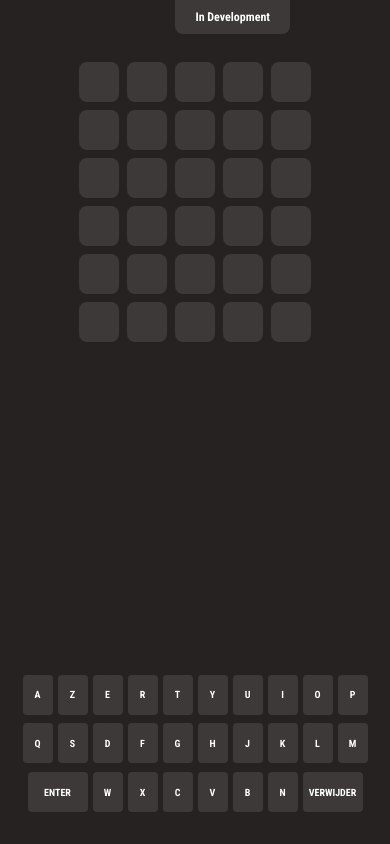
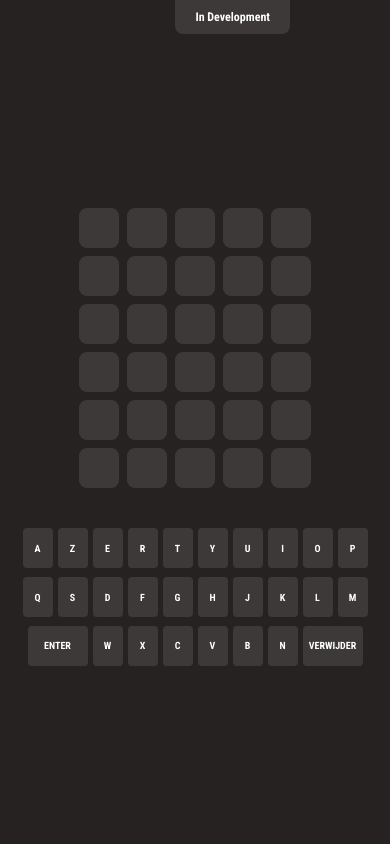
Before and after one commit to DriesC-1850394/wordle-dutch, a React (Create React App) app: page / in a window 390 px wide. Built offline with nearby package versions, Linux system fonts and the light colour scheme.

Commit message:
:lipstick: Improved mobile ui

```diff
--- a/src/App.css
+++ b/src/App.css
@@ -11,9 +11,6 @@
   align-items: center;
 
   flex-direction: column;
-  row-gap: 8px;
-
-  padding: 32px;
 
   box-sizing: border-box;
 
@@ -259,6 +256,14 @@
 }
 
 @media only screen and (max-width: 500px) {
+  .App {
+    justify-content: center;
+    align-items: center;
+    row-gap: 40px;
+
+    padding: 0;
+  }
+
   .KeyboardElement {
     width: 30px;
     height: 40px;
```
